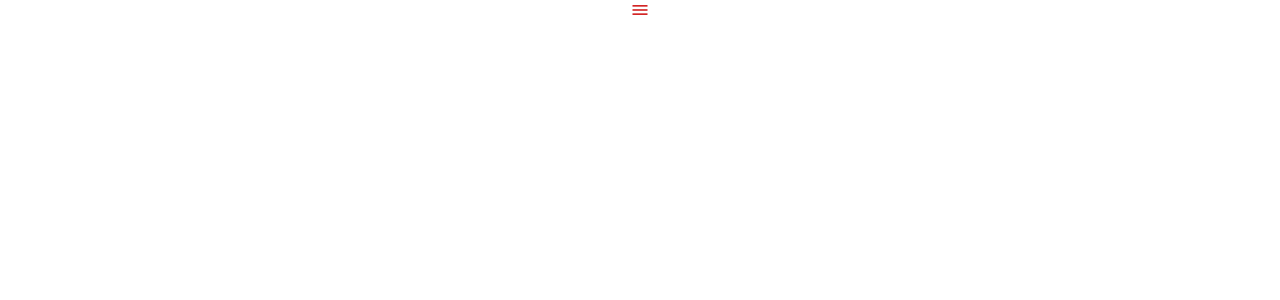
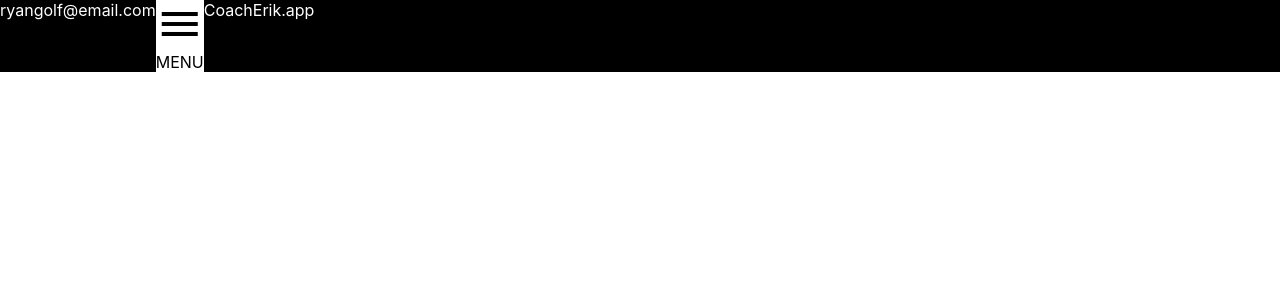
Before and after one commit to RRG38/coach-erik, a React (Create React App) app: page / in a window 1280 px wide. Shown: the top 300 px of the page. Built offline with nearby package versions, Linux system fonts and the light colour scheme.

Commit message:
header content done, will need to modify css

```diff
--- a/src/components/AddLift/AddLift.js
+++ b/src/components/AddLift/AddLift.js
@@ -0,0 +1 @@
+import './AddLift.css'
--- a/src/components/Header/Header.css
+++ b/src/components/Header/Header.css
@@ -1,4 +1,21 @@
-.material-icons.orange.unique {
-   font-size: 20px;
-   color: rgb(211, 37, 37)
+.header-parent {
+  background-color:black;
+  display: flex
+}
+
+.email {
+  color: white;
+}
+
+.menu-button {
+  background-color: white;
+  color: black
+}
+.material-icons.menu-icon {
+   font-size: 48px;
+   color: black
  }
+
+.title {
+  color: white;
+}
--- a/src/components/Header/Header.js
+++ b/src/components/Header/Header.js
@@ -3,10 +3,13 @@ import './Header.css'
 
 export default function Header() {
   return(
-  <div>
-    <span class="material-icons orange unique">menu</span>
-    <div></div>
-    <div></div>
+  <div className='header-parent'>
+    <span className='email'>ryangolf@email.com</span>
+    <div className='menu-button'>
+      <span class="material-icons menu-icon">menu</span>
+      <div>MENU</div>
+    </div>
+    <div className='title'>CoachErik.app</div>
   </div>
   )
   }
--- a/src/components/Lift/Lift.js
+++ b/src/components/Lift/Lift.js
@@ -0,0 +1 @@
+import './Lift.css'
```
